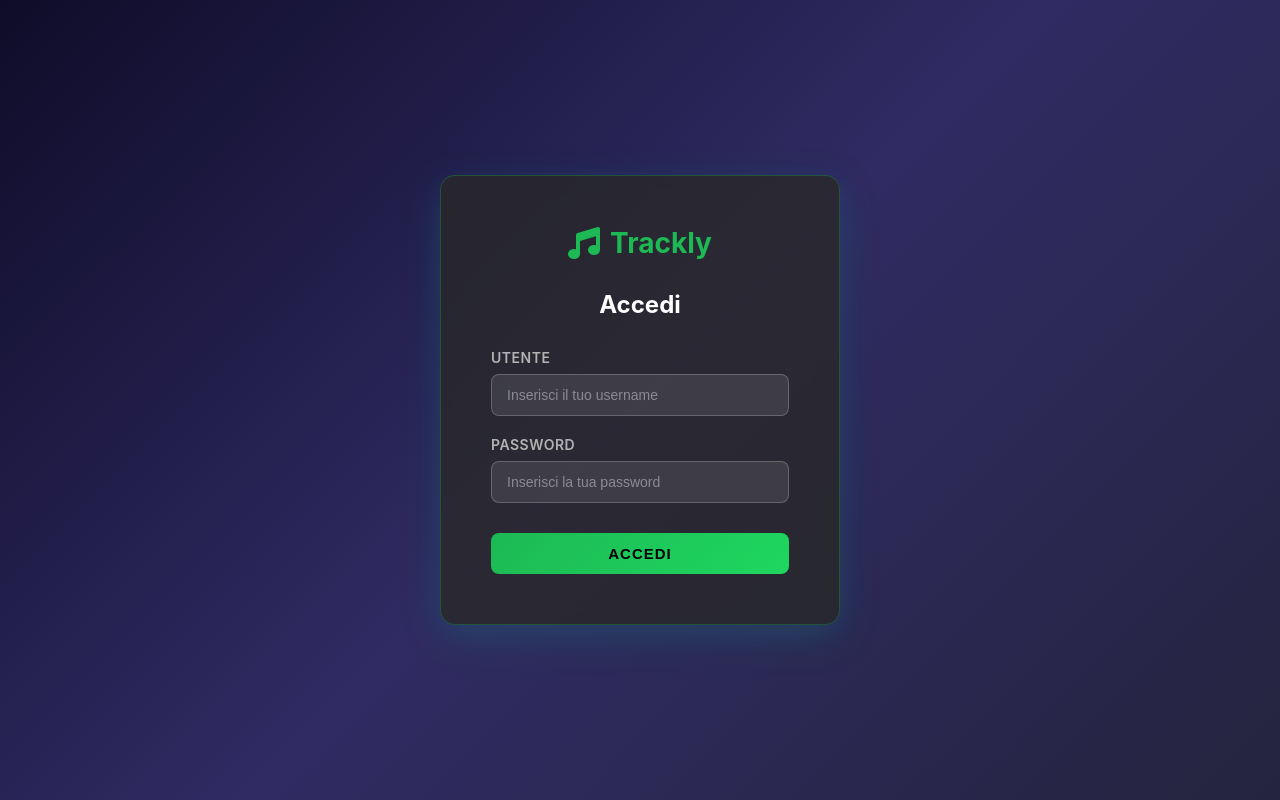
After one commit to Chen-Gia/ProgettoInformatica, a PHP site: page /login.php in a window 1280 px wide. The commit adds this page. Run offline with PHP 8.4, Linux system fonts and the light colour scheme.

Commit message:
Riorganizza file nella cartella frontend e aggiustamenti all'interno dei file

```diff
--- /dev/null
+++ b/frontend/config.php
@@ -0,0 +1,14 @@
+<?php
+session_start();
+
+$host = "localhost";
+$db = "catalogo_musicale";
+$user = "root";
+$password = "";
+try {
+    $connessione = new PDO("mysql:host=$host;dbname=$db", $user, $password);
+    $connessione->setAttribute(PDO::ATTR_ERRMODE, PDO::ERRMODE_EXCEPTION);
+} catch (PDOException $e) {
+    die("Errore nella gestione del database $db: " . $e->getMessage());
+}
+?>
--- /dev/null
+++ b/frontend/login.php
@@ -0,0 +1,46 @@
+<?php
+require_once "config.php";
+?>
+<!DOCTYPE html>
+<html lang="it">
+<head>
+    <meta charset="UTF-8">
+    <meta name="viewport" content="width=device-width, initial-scale=1.0">
+    <title>Trackly - Login</title>
+    <link href="https://cdnjs.cloudflare.com/ajax/libs/font-awesome/6.4.0/css/all.min.css" rel="stylesheet">
+    <link rel="stylesheet" href="style.css">
+</head>
+<body>
+    <div class="login-container">
+        <div class="login-card">
+            <div class="login-logo">
+                <i class="fas fa-music"></i>
+                <span>Trackly</span>
+            </div>
+
+            <h1 class="login-title">Accedi</h1>
+
+            <?php
+            if(isset($_SESSION['errato'])) {
+                unset($_SESSION['errato']);
+                echo "<div class='error-message'><i class='fas fa-exclamation-circle'></i> Credenziali errate. Riprova!</div>";
+            }
+            ?>
+
+            <form method="POST" action="check_login.php" class="login-form">
+                <div class="form-group">
+                    <label for="username">Utente</label>
+                    <input type="text" id="username" name="username" placeholder="Inserisci il tuo username" required>
+                </div>
+
+                <div class="form-group">
+                    <label for="password">Password</label>
+                    <input type="password" id="password" name="password" placeholder="Inserisci la tua password" required>
+                </div>
+
+                <button type="submit" class="login-btn">Accedi</button>
+            </form>
+        </div>
+    </div>
+</body>
+</html>
```
Also changed, not shown: Login/login.php (deleted, +0 -29 lines), config.php (deleted, +0 -14 lines), frontend/check_login.php (renamed from Login/check_login.php, +13 -8 lines), frontend/logout.php (renamed from Login/logout.php).
